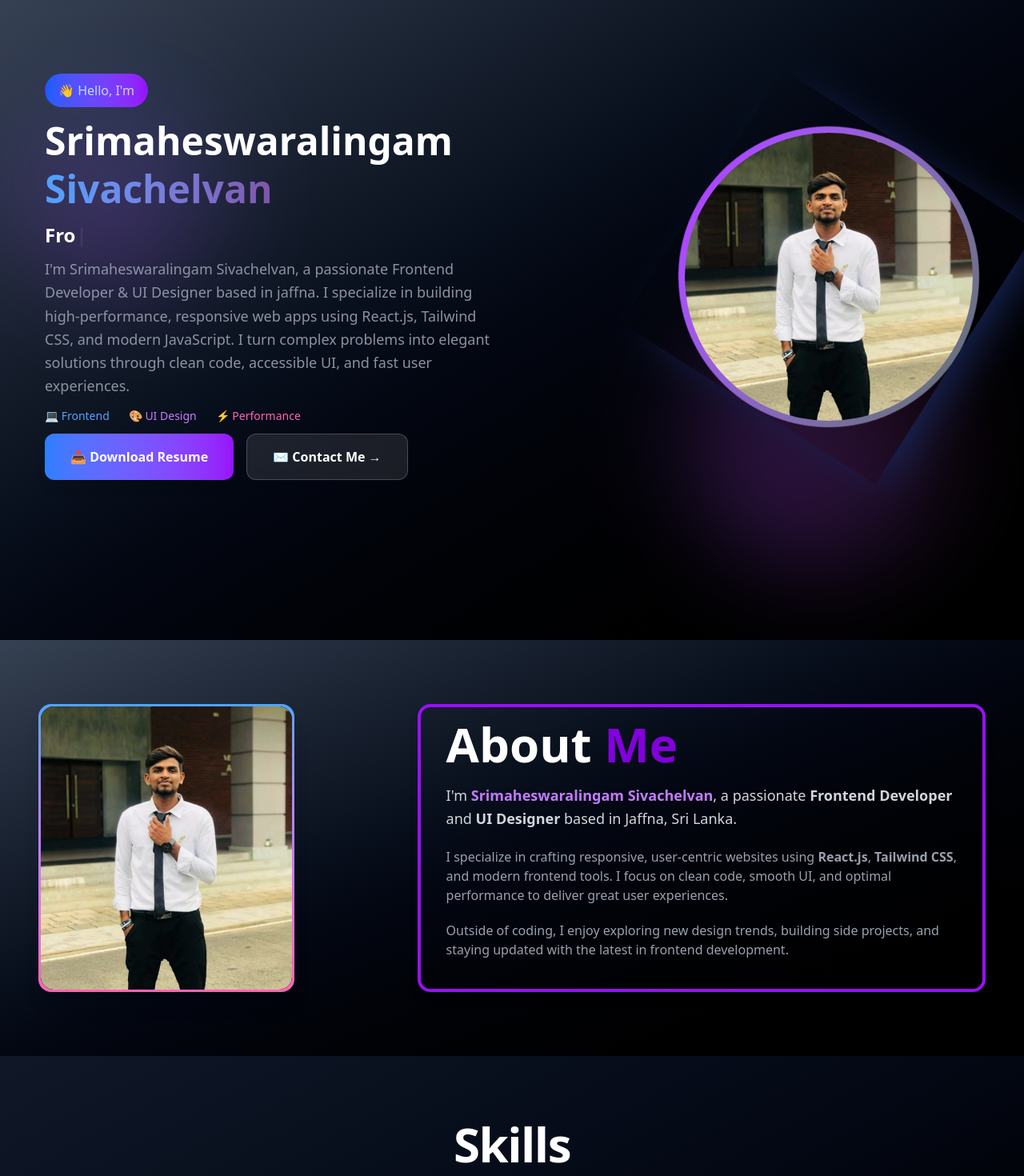
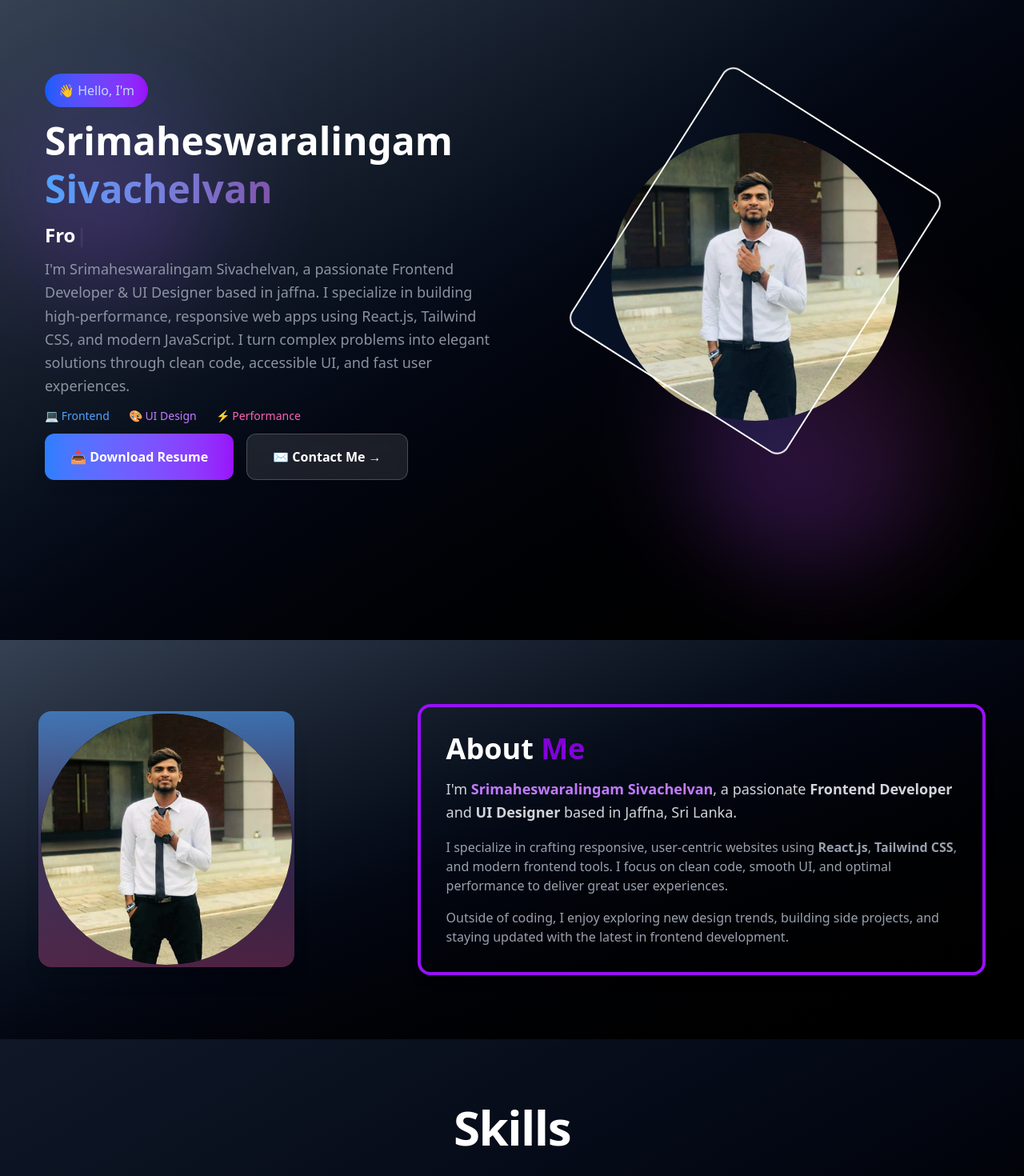
Before and after one commit to Sivachelvan2002/Myportfolio, a React (Vite) app: page / in a window 1280 px wide. Shown: the top 1470 px of the page at 80% size. Built offline with nearby package versions, Linux system fonts and the light colour scheme.

Commit message:
Skills section created

```diff
--- a/src/About.jsx
+++ b/src/About.jsx
@@ -1,14 +1,14 @@
 import React from 'react'
 
-function about() {
+function About() {
   return (
     <div>
-            <section id="about" className=" bg-gradient-to-br from-gray-700 via-gray-950 to-black text-white py-20 px-6 md:px-12">
-                <div className=" mx-auto grid md:flex flex-row  justify-between items-center ">
+      <section id="about" className="bg-gradient-to-br from-gray-700 via-gray-950 to-black text-white py-20 px-6 md:px-12">
+        <div className="mx-auto flex flex-col md:flex-row items-center md:justify-between gap-10">
 
           {/* Profile Image */}
-                    <div className="group p-[3px] rounded-2xl bg-gradient-to-b from-blue-400 via-purple-400 to-pink-400 w-64 h-64 md:w-80 md:h-90 shadow-xl hover:shadow-2xl transition-all duration-500 transform hover:translate-x-4 hover:translate-y-4 hover:translate-z-4 ">
-                        <div className="w-full h-full rounded-2xl overflow-hidden bg-black">
+          <div className="group p-[3px] rounded-2xl bg-gradient-to-b from-blue-400/60 via-purple-400/20 to-pink-400/30 w-64 h-64 sm:w-72 sm:h-72 md:w-80 md:h-80 shadow-xl hover:shadow-2xl transition-all duration-500 transform hover:translate-x-4 hover:translate-y-4">
+            <div className="w-full h-full rounded-2xl overflow-hidden bg-black rounded-full">
               <img
                 src="sel.jpg"
                 alt="Srimaheswaralingam Sivachelvan"
@@ -18,11 +18,9 @@ function about() {
             </div>
           </div>
 
-
-
           {/* About Content */}
-                    <div className="space-y-5 gap-0 text-center md:text-left h-64 md:h-90 w-auto md:w-3/5 rounded-2xl overflow-hidden border-4 border-purple-600 shadow-lg p-4 md:px-8 transform hover:-translate-x-5 hover:-translate-y-5 hover:translate-z-5 transition-all duration-500">
-                        <h2 className="text-3xl md:text-6xl font-bold text-white">
+          <div className="space-y-4 text-center md:text-left w-full md:w-3/5 rounded-2xl overflow-hidden border-4 border-purple-600 shadow-lg p-6 md:p-8 transition-all duration-500 transform hover:-translate-x-5 hover:-translate-y-5">
+            <h2 className="text-3xl md:text-4xl font-bold text-white">
               About <span className="text-purple-700">Me</span>
             </h2>
             <p className="text-lg text-gray-300 leading-relaxed">
@@ -41,4 +39,4 @@ function about() {
   )
 }
 
-export default about
+export default About
--- /dev/null
+++ b/src/Projects.jsx
@@ -0,0 +1,13 @@
+import React from 'react'
+
+function Projects() {
+  return (
+    <>
+       <section>
+
+       </section>
+    </>
+  )
+}
+
+export default Projects
--- a/src/Skills.jsx
+++ b/src/Skills.jsx
@@ -48,7 +48,7 @@ function About() {
               whileInView={{ opacity: 1, scale: 1 }}
               viewport={{ once: true }}
               transition={{ duration: 0.5, delay: index * 0.2 }}
-              className="bg-gray-800 hover:bg-gray-700 hover:scale-105 transform transition-all duration-300 p-6 rounded-2xl shadow-md flex flex-col items-center space-y-3"
+              className="bg-gray-800 hover:bg-gray-700 hover:scale-105 border-2 border-fuchsia-900/40 transform transition-all duration-300 p-6 rounded-2xl shadow-md flex flex-col items-center space-y-3 "
             >
               <div>{skill.icon}</div>
               <div className="text-white font-medium text-lg">{skill.title}</div>
--- a/src/hero.jsx
+++ b/src/hero.jsx
@@ -68,23 +68,24 @@ function Hero() {
                 </div>
 
                 {/* Right image/avatar placeholder */}
-                <div className="flex justify-center lg:justify-end relative order-1 md:order-2 ">
-                    {/* Optional overlay image */}
-                    <div className="rounded   absolute md:top-2 md:right-2 z-40 ">
+                <div className="flex justify-center items-center  order-1 md:order-2 relative ">
+                    <div className="bg-gradient-to-r border-2 border-b-grey-600 from-blue-500/10 to-grey-500/30 w-80 md:w-96 h-80 md:-h-96 rounded-2xl flex justify-center items-cente animate-spin absolute top-0 z-0"></div>
+
+                    <div className="rounded-full   hover:animate-ping ">
                         <img
                             src="sel.jpg"
                             alt="Srimaheswaralingam Sivachelvan"
-                            className=" object-cover rounded-full h-80 md:h-90 w-80 md:w-90"
+                            className=" object-cover rounded-full h-80 md:h-90 w-80 md:w-90 z-40 "
                         />
                     </div>
+                    {/* Optional overlay image */}
+
 
                     {/* Spinning border circle */}
-                    <div className="animate-spin shadow-2xl shadow-blue-950 ">
-                        <div className="w-80 h-80 md:w-94 md:h-94 rounded-full bg-gradient-to-t from-gray-500 to-purple-500  p-4">
-                            {/* Optional: center content goes here */}
-                        </div>
 
-                    </div>
+
+
+
 
                 </div>
 
```
Lines whose indentation alone changed are shown as unchanged.
